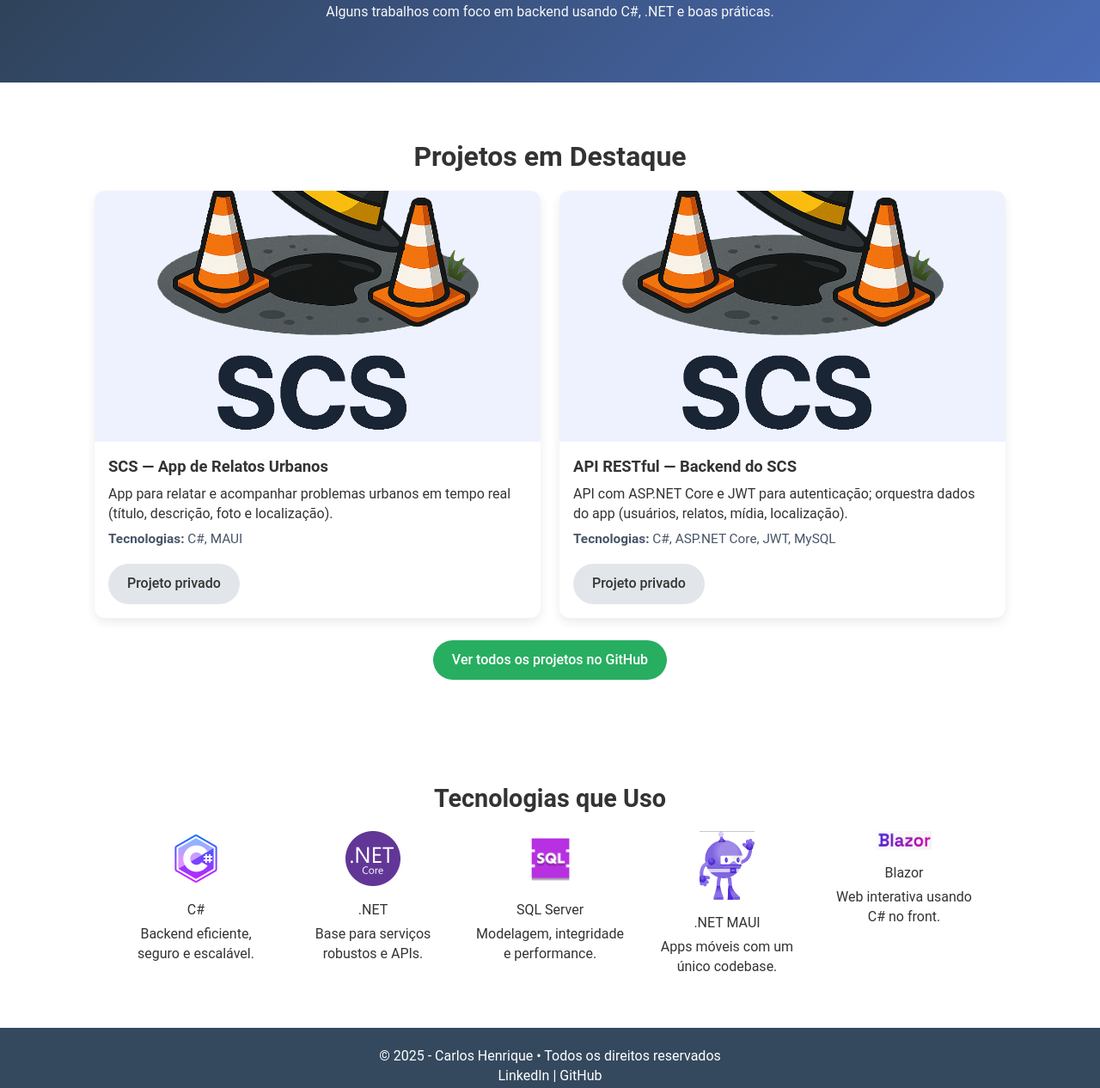
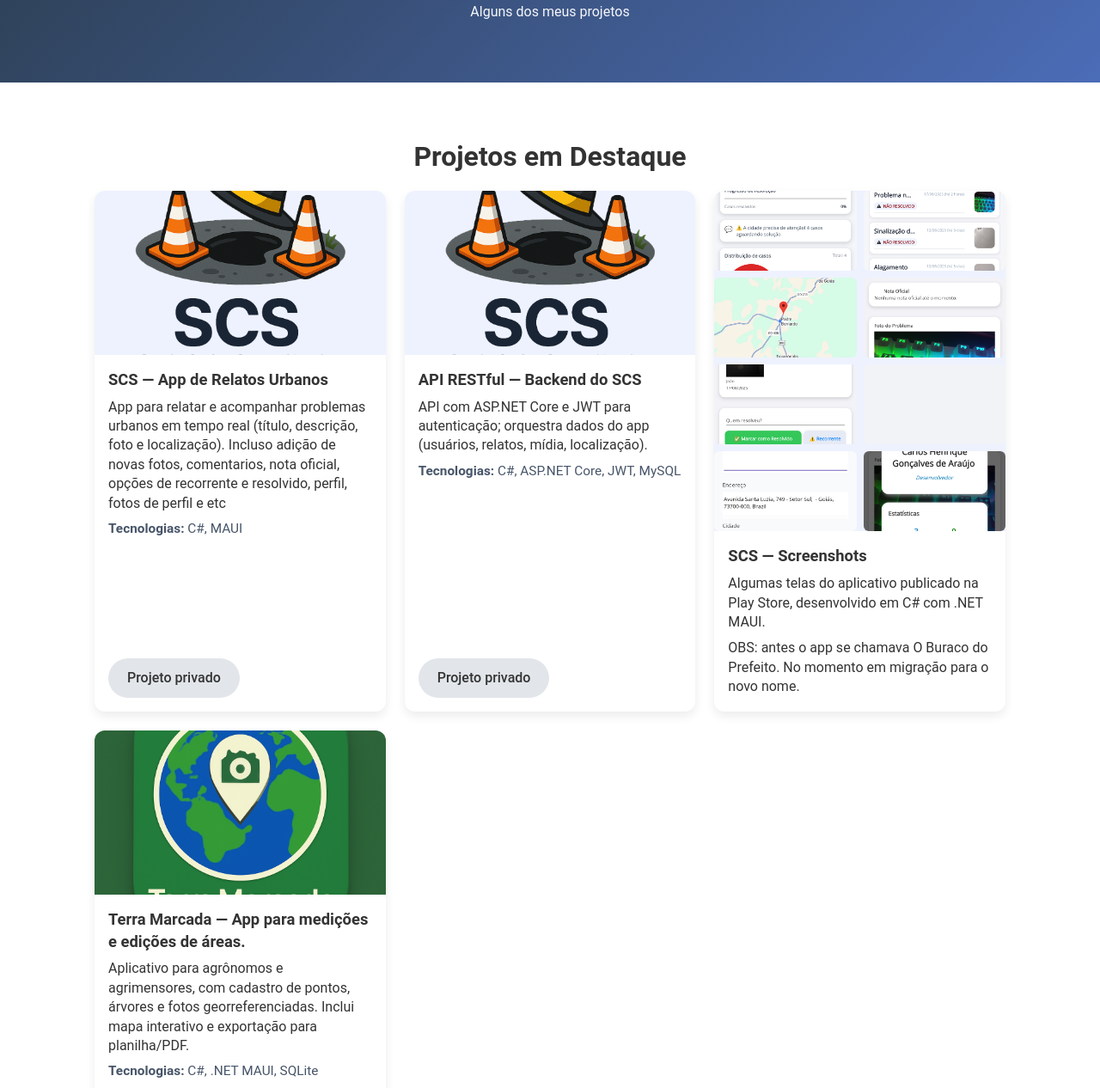
Before and after one commit to gHenriqueCarlos/meu-site, a plain HTML site: page projetos.html in a window 1280 px wide. Shown: the part 221-1487 px from the top of the page at 86% size. Drawn offline with Linux system fonts and the light colour scheme.

Commit message:
Adição de imagens e novo projeto

```diff
--- a/projetos.html
+++ b/projetos.html
@@ -8,7 +8,6 @@
 </head>
 <body>
 
-    <!-- Navbar igual ao index -->
     <nav id="navbar" class="site-nav">
         <div class="container nav-inner">
             <a href="index.html" class="nav-home">Início</a>
@@ -26,11 +25,10 @@
     <header class="page-header">
         <div class="container">
             <h1>Meus Projetos</h1>
-            <p>Alguns trabalhos com foco em backend usando C#, .NET e boas práticas.</p>
+            <p>Alguns dos meus projetos</p>
         </div>
     </header>
 
-    <!-- Projetos -->
     <main id="projetos" class="projects-section">
         <div class="container">
             <h2>Projetos em Destaque</h2>
@@ -42,7 +40,7 @@
                     </div>
                     <div class="card-body">
                         <h3>SCS — App de Relatos Urbanos</h3>
-                        <p>App para relatar e acompanhar problemas urbanos em tempo real (título, descrição, foto e localização).</p>
+                        <p>App para relatar e acompanhar problemas urbanos em tempo real (título, descrição, foto e localização). Incluso adição de novas fotos, comentarios, nota oficial, opções de recorrente e resolvido, perfil, fotos de perfil e etc</p>
                         <p class="tech"><strong>Tecnologias:</strong> C#, MAUI</p>
                     </div>
                     <div class="card-actions">
@@ -64,21 +62,39 @@
                     </div>
                 </article>
 
-                <!-- Exemplo pronto para expandir:
+                <article class="project-card">
+                    <div class="card-image gallery">
+                        <img src="resumo.png" alt="Tela principal do SCS" />
+                        <img src="problemas.png" alt="Lista de problemas" />
+                        <img src="mapa.png" alt="Mapa de problemas" />
+                        <img src="detalhes.png" alt="Detalhes de um problema" />
+                        <img src="detalhes2.png" alt="Detalhes de um problema-2" />
+                        <img src="comentarios.png" alt="Comentários por problemas" />
+                        <img src="addnovo.png" alt="Adição de problemas" />
+                        <img src="perfil.png" alt="Perfil de postadores" />
+                    </div>
+                    <div class="card-body">
+                        <h3>SCS — Screenshots</h3>
+                        <p>Algumas telas do aplicativo publicado na Play Store, desenvolvido em C# com .NET MAUI.</p>
+                        <p>OBS: antes o app se chamava O Buraco do Prefeito. No momento em migração para o novo nome.</p>
+                    </div>
+                </article>
+
+
                 <article class="project-card">
                     <div class="card-image">
-                    <img src="projeto3.jpg" alt="Projeto 3" />
+                        <img src="terramarcada.png" alt="Terra Marcada" />
                     </div>
                     <div class="card-body">
-                    <h3>Projeto 3 — E-commerce</h3>
-                    <p>Plataforma com catálogo, pedidos e painel admin, integração de pagamentos e relatórios.</p>
-                    <p class="tech"><strong>Tecnologias:</strong> C#, Stripe API, SQL Server</p>
+                        <h3>Terra Marcada — App para medições e edições de áreas.</h3>
+                        <p>Aplicativo para agrônomos e agrimensores, com cadastro de pontos, árvores e fotos georreferenciadas. Inclui mapa interativo e exportação para planilha/PDF.</p>
+                        <p class="tech"><strong>Tecnologias:</strong> C#, .NET MAUI, SQLite</p>
                     </div>
                     <div class="card-actions">
-                    <a class="btn" href="https://github.com/gHenriqueCarlos/REPO" target="_blank" rel="noopener">Ver no GitHub</a>
+                        <a class="btn" href="https://github.com/gHenriqueCarlos/TerraMarcadaV2" target="_blank" rel="noopener">Ver no GitHub</a>
                     </div>
                 </article>
-                -->
+
             </div>
 
             <div class="github-button">
--- a/styles.css
+++ b/styles.css
@@ -956,3 +956,15 @@ body {
         grid-template-columns: 1fr;
     }
 }
+.card-image.gallery {
+    display: grid;
+    grid-template-columns: repeat(auto-fit, minmax(120px, 1fr));
+    gap: 8px;
+}
+
+    .card-image.gallery img {
+        width: 100%;
+        height: auto;
+        border-radius: 6px;
+        object-fit: cover;
+    }
```
Also changed, not shown: addnovo.png (added), comentarios.png (added), compartilhar.png (added), detalhes.png (added), detalhes2.png (added), mapa.png (added), perfil.png (added), problemas.png (added), resumo.png (added), terramarcada.png (added). Lines whose indentation alone changed are shown as unchanged.
